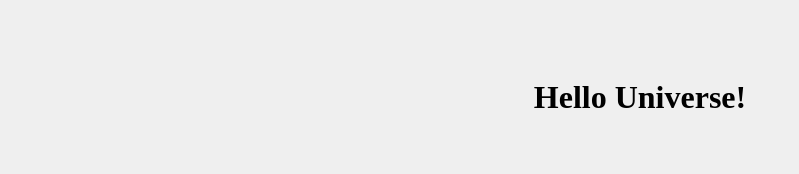
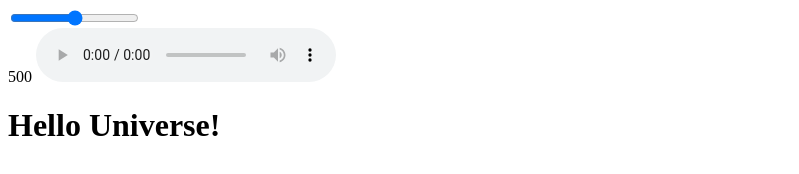
Before and after one commit to AndrejsVas/pubgsounds, a website: page index.html in a window 1280 px wide. Shown: the whole page, without its empty margins (0-799 px from the left). Drawn offline with Linux system fonts and the light colour scheme.

Commit message:
basic audio playing capabilities + slider

```diff
--- a/index.html
+++ b/index.html
@@ -1,20 +1,36 @@
+<!--
 
-<!DOCTYPE html>
-<html lang="en">
-<head>
-    <meta charset="UTF-8">
-    <title>Super Cool Site</title>
-    <style>
-        body {
-            text-align:center;
-            background:#EFEFEF;
-            padding-top:50px;
-        }
-    </style>
-</head>
-<body>
+<form id="sliderData">
+    <input id="slider1" type="range" min="0" max="5" value="0">
+    <span>2</span> &lt;!&ndash; default value &ndash;&gt;
+</form>
+-->
 
+<div>
+
+<input type="range" min="000" max="1000" step="100" oninput="showVal(this.value,'p92')" onchange="showVal(this.value,'p92')"></br>
+<span id="valBox">500</span>
+
+
+<audio id="audio" controls="controls">
+    <source id="audioSource" src="audio/p92-100.mp3"></source>
+    Your browser does not support the audio format.
+</audio>
+
+</div>
 <h1>Hello Universe!</h1>
 
-</body>
-</html>
+<script>
+    document.getElementById("valBox").innerHTML=500;
+
+    function showVal(newVal , weaponName){
+        document.getElementById("valBox").innerHTML=newVal;
+
+        var audio = document.getElementById('audio');
+        var source = document.getElementById('audioSource');
+        source.src = 'audio/'+weaponName+'-'+newVal+'.mp3';
+
+        audio.load(); //call this to just preload the audio without playing
+        /*audio.play(); //call this to play the song right away*/
+    }
+</script>
```
Also changed, not shown: 2 other files.
